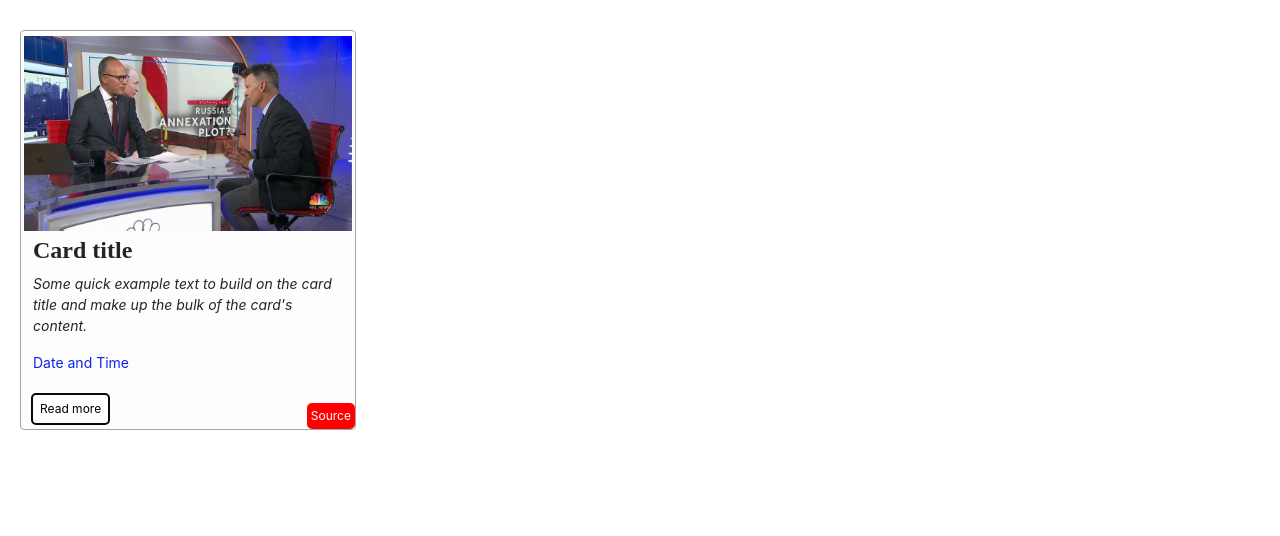
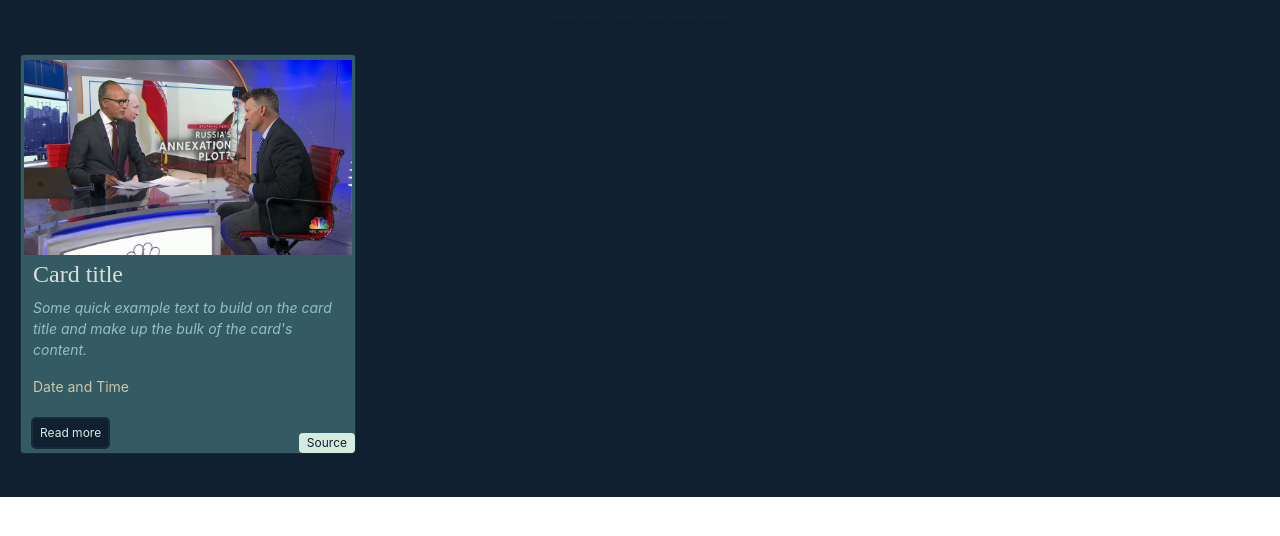
Before and after one commit to sakshee15/News_App, a React (Create React App) app in the folder news_application/: page / in a window 1280 px wide. Shown: the top 536 px of the page. Built offline with nearby package versions, Linux system fonts and the light colour scheme.

Commit message:
adding card(component)

```diff
--- a/news_application/src/App.css
+++ b/news_application/src/App.css
@@ -1,5 +1,6 @@
 .App {
   text-align: center;
+  background-color:#112031;
 }
 
 .App-logo {
--- a/news_application/src/App.js
+++ b/news_application/src/App.js
@@ -5,7 +5,11 @@ import Card from './components/card'
 function App() {
   return (
     <div className="App">
+      <div>
+        ...........................................
+      </div>
       <Card></Card>
+      <div>............................................</div>
 
     </div>
   );
--- a/news_application/src/components/card.css
+++ b/news_application/src/components/card.css
@@ -3,10 +3,10 @@
     margin-left:20px;
     width:21rem;
     height:25rem;
-    background-color:rgb(254, 253, 253);
+    background-color:#345B63;
     margin-bottom:0.5cm;
     border-width: 0.02cm;
-    border-color: rgb(166, 162, 162);
+    border-color: #152D35;
   }
   .card-img-top{
     height:100%;
@@ -25,23 +25,25 @@
     padding-left: 12px;
     padding-right:8px;
     text-align: left;
+    color:#94bfc7 ;
   }
   .card-title{
     text-align: left;
     padding-left:12px;
     font-size:24px;
     font-family: "Times New Roman", Times, serif;
+    color:#d9e0dc;
   }
   .card-date{
     text-align: left;
     padding-left:12px;
     font-size:14px;
-    color:#0d26e9;
+    color:#cdc6a9;
   }
   .button {
     background-color: #1f4ae6;
     border: none;
-    border-radius:5px;
+    border-radius: 5px;
     color: white;
     padding: 5px 7px;
     text-align: center;
@@ -50,24 +52,24 @@
     margin: 4px 2px;
     transition-duration: 0.4s;
     cursor: pointer;
-    background-color: white;
-    color: black;
-    border: 2px solid #090909;
+    background-color:#112031;
+    color: #D4ECDD;
+    border: 2px solid #152D35;
     float: left;
     margin-left:10px;
   }
   .button:hover {
-    background-color:#0b0b0b;
-    color: white;
+    background-color:#badac6;
+    color: #112031;
   }
   .bottom {
     position: absolute;
     bottom: 0;
-    right: 0.001cm;
-    border: 2px solid red;
-    padding:2px;
-    border-radius: 5px;
+    right: 0cm;
+    border: 2px #d0e1d6;
+    padding:1px 8px;
+    border-radius: 4px;
     font-size: 12px;
-    color: azure;
-    background-color: red;
+    color:#112031;
+    background-color:#D4ECDD;
 }
--- a/news_application/src/components/card.js
+++ b/news_application/src/components/card.js
@@ -8,7 +8,7 @@ function Card(){
         <div className='card'>
           <img className='card-img-top' src={image}/>
           <div >
-            <h4 className='card-title'><b>Card title</b></h4>
+            <h3 className='card-title'>Card title</h3>
             <p className='card-text' >Some quick example text to build on the card title and make up the bulk of the card's content.</p>
             <p className='card-date'>Date and Time</p>
             <button className='button'>Read more</button>
```
